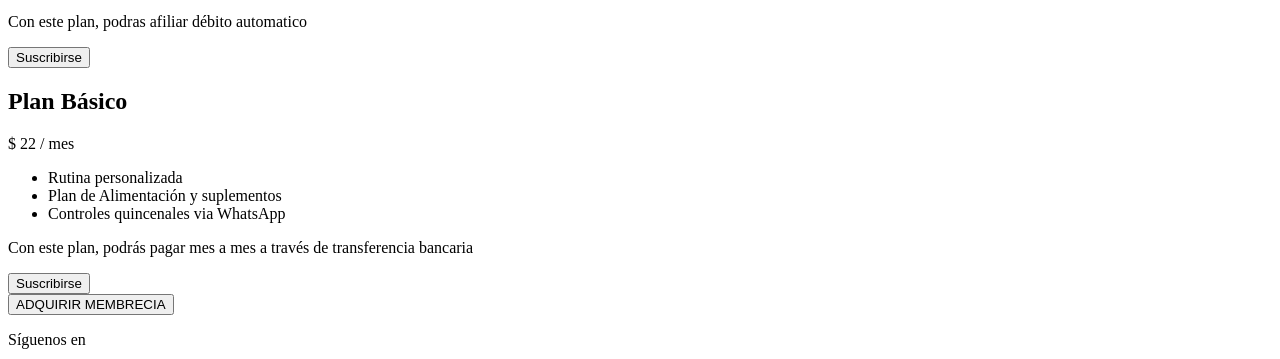
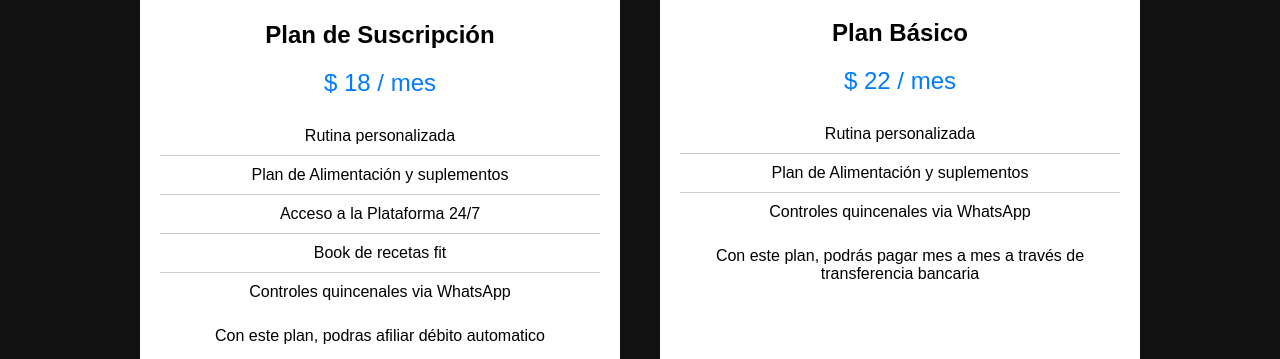
Before and after one commit to GenesisHernandez01/ale-proyect, a website: page pages/planes.html in a window 1280 px wide. Shown: the part 298-657 px from the top of the page. Drawn offline with nearby package versions, Linux system fonts and the light colour scheme; files that its build step writes are made by us from their sources.

Commit message:
se agrego nodejs y se arreglo la ruta

```diff
--- /dev/null
+++ b/app.js
@@ -0,0 +1 @@
+console.log("inicio la aplicacion")
--- a/pages/planes.html
+++ b/pages/planes.html
@@ -4,7 +4,7 @@
     <meta charset="UTF-8" />
     <meta name="viewport" content="width=device-width, initial-scale=1.0" />
     <title>Document</title>
-    <link rel="stylesheet" href="..//scss/main.scss" />
+    <link rel="stylesheet" href="../css/main.css" />
   </head>
   <body>
     <header>
--- a/scss/main.scss
+++ b/scss/main.scss
@@ -88,7 +88,7 @@ header {
 
 // Background
 .background {
-  background: linear-gradient(45deg, #070707), url('../imagenes/imagen1.jpg');
+  background: linear-gradient(45deg, #070707), url("../imagenes/imagen1.jpg");
   background-size: cover;
   background-position: center;
   min-height: calc(100vh - 160px);
@@ -110,8 +110,8 @@ img {
   margin-bottom: 20px;
 }
 .img-fluid {
-    max-width: 100%;
-    height: 2200px;
+  max-width: 100%;
+  height: 2200px;
 }
 
 // Footer
@@ -228,11 +228,14 @@ img {
     margin: 20px 0;
     font-size: 24px;
     color: $primary-color;
+    margin-top: 20px;
   }
 
   button {
     @include button-style($primary-color, $secondary-color);
-    margin-top: 20px;
+    & {
+      margin-top: 20px;
+    }
   }
 }
 
```
Also changed, not shown: index.html (+4 -1 lines), package.json (added, +15 -0 lines), pages/ale.html (+1 -1 lines), pages/plataforma.html (+1 -1 lines), css/main.css (added), 2 other files.
